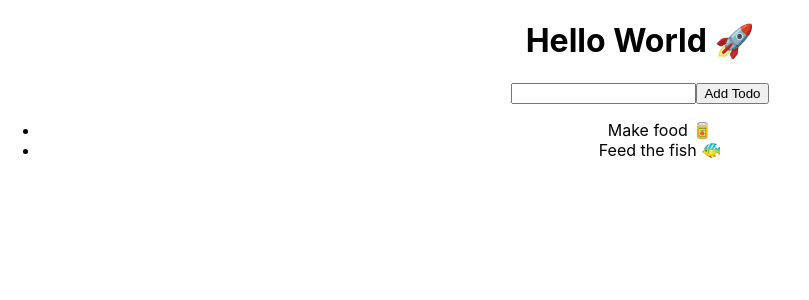
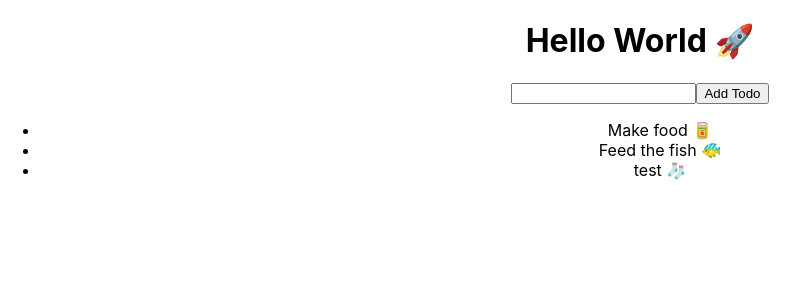
Before and after one commit to getromandev/todoAppReactFirebase, a React (Create React App) app: page / in a window 1280 px wide. Shown: the top 300 px of the page, without its empty margins (0-809 px from the left). Built offline with nearby package versions, Linux system fonts and the light colour scheme.

Commit message:
add form element and prevent default in helper function

```diff
--- a/src/App.js
+++ b/src/App.js
@@ -3,17 +3,32 @@
 
 function App() {
   // state is similiar to the brains capacity to hold short term memories.
-  const [toDo, setTodos] = useState([]);
+  const [toDo, setTodos] = useState(['Make food 🥫', 'Feed the fish 🐠', 'test 🧦 ']);
+  const [input, setInput] = useState('');
+  console.log('🇵🇷', input);
+
+  const addTodo = (event) => {
+    // everytime the button is clicked this function is called
+    event.preventDefault();
+
+    console.log('👾')
+    setTodos([...toDo, input]);
+  }
 
   return (
     <div className="App">
       <h1>Hello World 🚀 </h1>
-      <input />
-      <button>Add Todo</button>
+
+      <form>
+        <input value={input} onChange={event => setInput(event.target.value)}/>
+        <button type='submit' onClick={addTodo}>Add Todo</button>
+      </form>
 
       <ul>
-        <li>Make food 🥫 </li>
-        <li>Feed the fish 🐠 </li>
+        {/* lop through the state and render new items  */}
+        {toDo.map(todo => (
+          <li>{todo}</li>
+        ))}
       </ul>
 
     </div>
```
